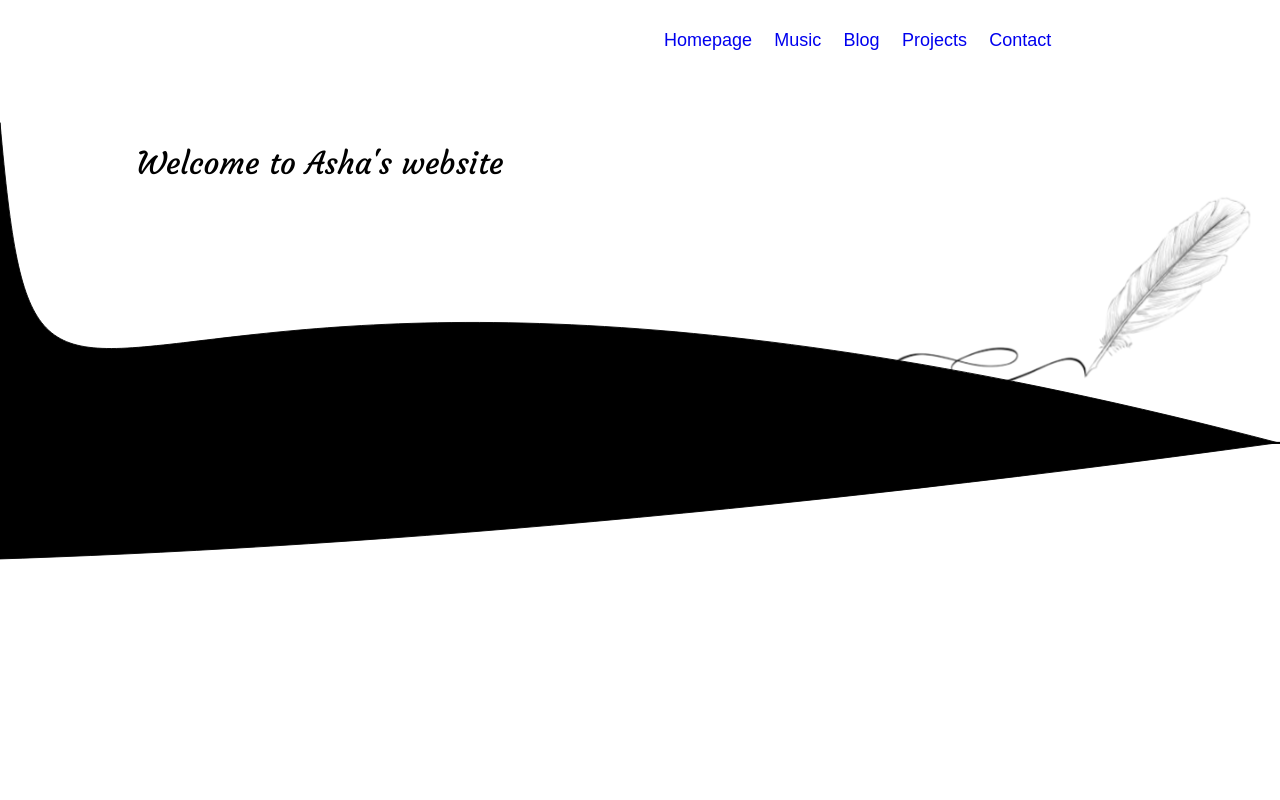
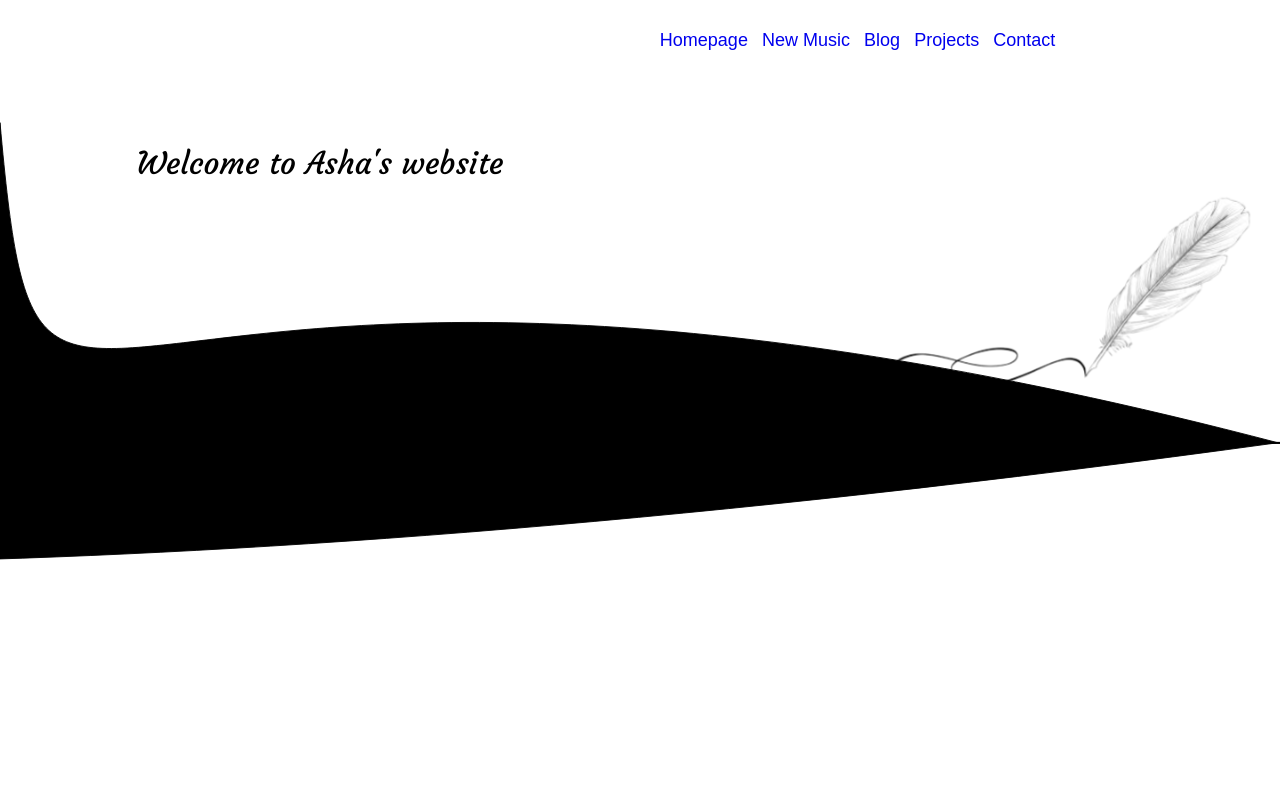
Before and after one commit to asharaghav/asha-website, a React (Create React App) app: page / in a window 1280 px wide. Shown: the top 800 px of the page. Built offline with nearby package versions, Linux system fonts and the light colour scheme.

Commit message:
change music button

```diff
--- a/src/NavBar.js
+++ b/src/NavBar.js
@@ -14,7 +14,7 @@ function NavBar() {
             <div className="logo"></div>
                 <ul className="nav-links" style={{transform: open ? "translateX(0px)" : ""}}>
                     <li><Link to="/"><a>Homepage</a></Link></li>
-                    <li><Link to="/music"><a>Music</a></Link></li>
+                    <li><Link to="/music"><a>New Music</a></Link></li>
                     <li><Link to="/blog"><a>Blog</a></Link></li>
                     <li><Link to="/projects"><a>Projects</a></Link></li>
                     <li><Link to="/contact"><a>Contact</a></Link></li>
```
